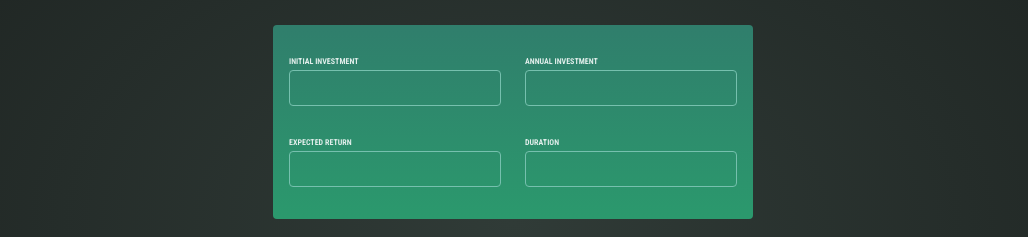
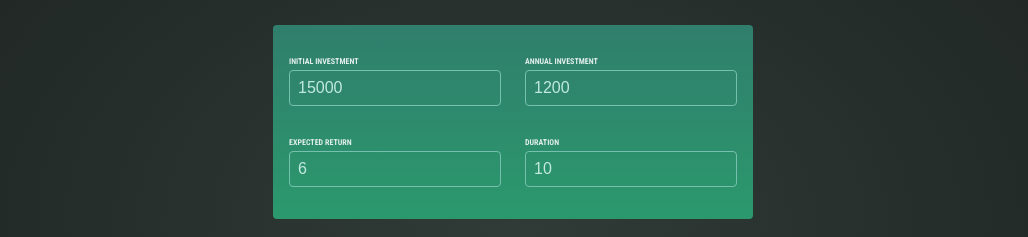
Before and after one commit to OXplakhoa/investment-calculator, a React (Vite) app: page / in a window 1280 px wide. Shown: the part 201-438 px from the top of the page, without its empty margins (127-1155 px from the left). Built offline with nearby package versions, Linux system fonts and the light colour scheme.

Commit message:
Add Two-way binding Input

```diff
--- a/src/App.jsx
+++ b/src/App.jsx
@@ -9,5 +9,4 @@ function App() {
     </>
   );
 }
-
 export default App;
--- a/src/components/UserInput.jsx
+++ b/src/components/UserInput.jsx
@@ -7,30 +7,54 @@ export default function UserInput() {
     expectedReturn: 6,
     duration: 10,
   });
-  const handleChange = (e) => {
-    setUserInput(e.target.value);
-  }
-
+  const handleChange = (inputIdentifier, newValue) => {
+    setUserInput((prevInput) => {
+      return {
+        ...prevInput,
+        [inputIdentifier]: newValue,
+      };
+    });
+  };
   return (
     <section id="user-input">
       <div className="input-group">
         <p>
-          <label htmlFor="input">INITIAL INVESTMENT</label>
-          <input type="number" htmlFor="input" />
+          <label>INITIAL INVESTMENT</label>
+          <input
+            type="number"
+            required
+            value={userInput.initialInvestment}
+            onChange={(e) => handleChange("initialInvestment", e.target.value)}
+          />
         </p>
         <p>
           <label htmlFor="input">ANNUAL INVESTMENT</label>
-          <input type="text" htmlFor="input" />
+          <input
+            type="number"
+            required
+            value={userInput.annualInvestment}
+            onChange={(e) => handleChange("annualInvestment", e.target.value)}
+          />
         </p>
       </div>
       <div className="input-group">
         <p>
-          <label htmlFor="input">EXPECTED RETURN</label>
-          <input type="number" htmlFor="input" />
+          <label>EXPECTED RETURN</label>
+          <input
+            type="number"
+            required
+            value={userInput.expectedReturn}
+            onChange={(e) => handleChange("expectedReturn", e.target.value)}
+          />
         </p>
         <p>
           <label htmlFor="input">DURATION</label>
-          <input type="number" htmlFor="input" />
+          <input
+            type="number"
+            required
+            value={userInput.duration}
+            onChange={(e) => handleChange("duration", e.target.value)}
+          />
         </p>
       </div>
     </section>
```
